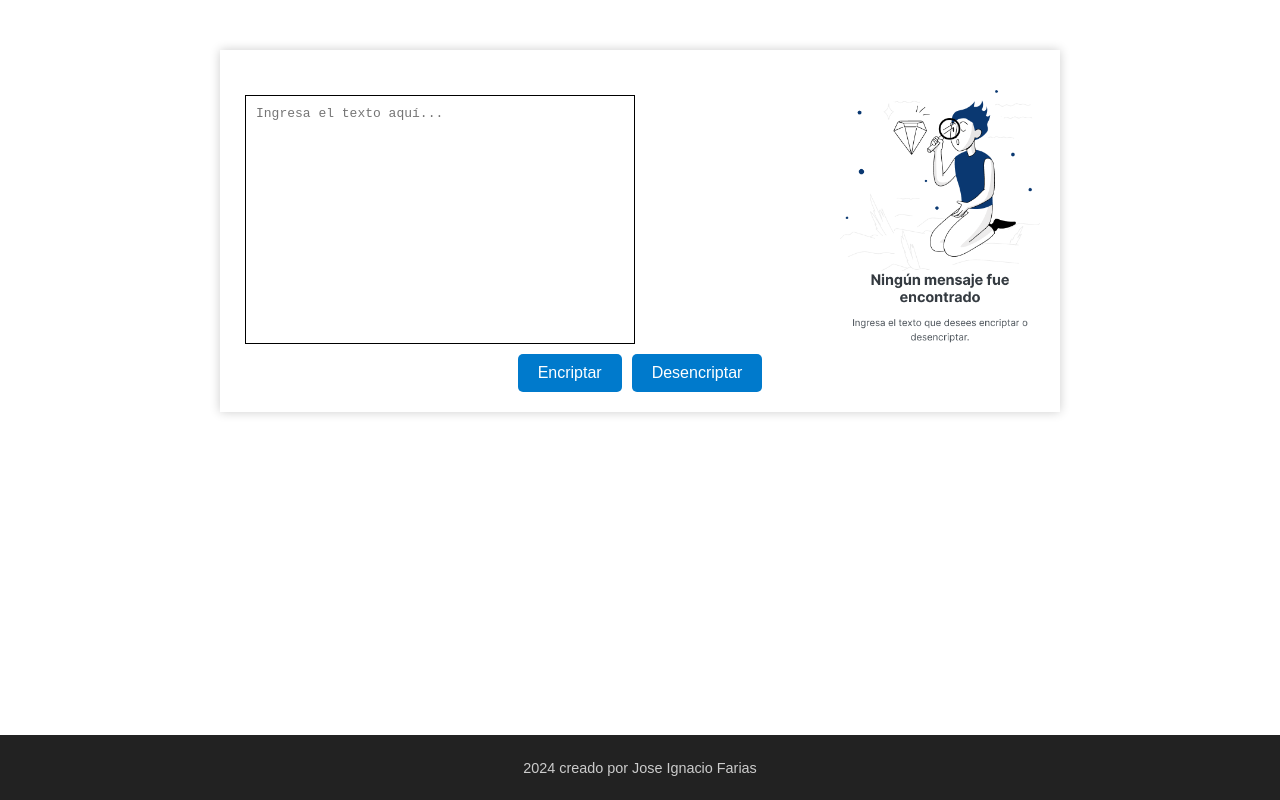
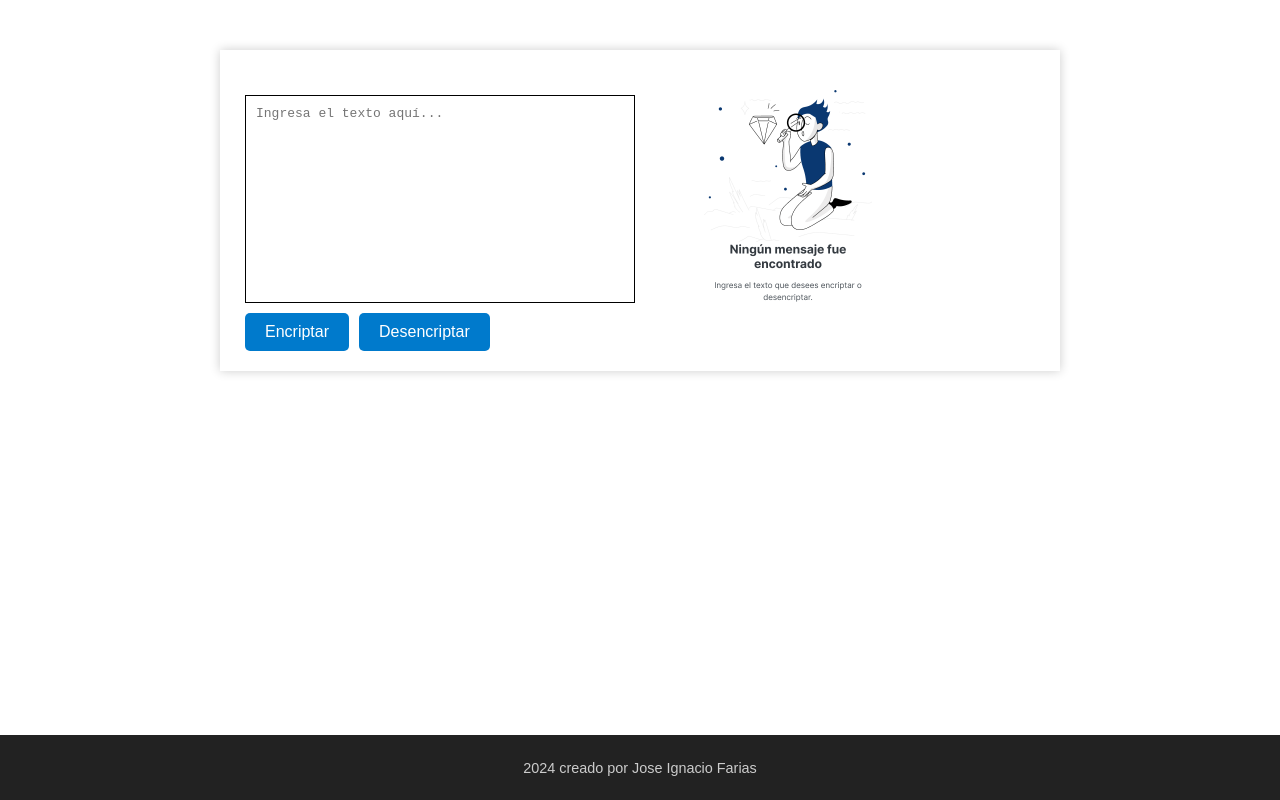
Before and after one commit to joseignacio-ing-agricola/desafi-one-alura-encriptadoralternativo, a plain HTML site: page index.html in a window 1280 px wide. Drawn offline with Linux system fonts and the light colour scheme.

Commit message:
Update style.css

```diff
--- a/style.css
+++ b/style.css
@@ -57,7 +57,7 @@ textarea {
 .buttons {
     width: 100%;
     display: flex;
-    justify-content: center;
+    justify-content: left;
     margin-top: 10px;
 }
 
@@ -84,7 +84,7 @@ textarea {
 }
 
 .image-container img {
-    max-width: 200px;
+    max-width: 50%;
     height: auto;
 }
 
```
